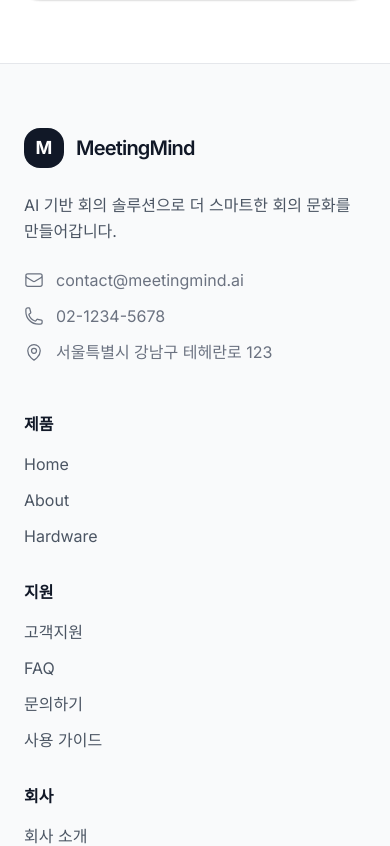
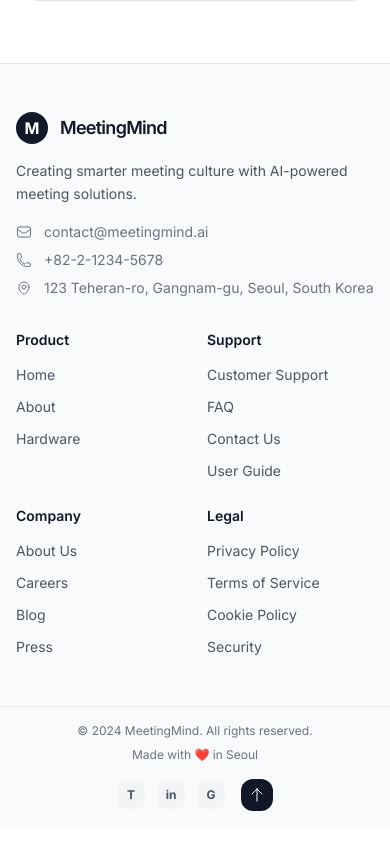
Before and after one commit to HSfac/meetingmind-landing, a Next.js app: page /terms in a window 390 px wide. Shown: the part 3246-4092 px from the top of the page. Built offline with nearby package versions, Linux system fonts and the light colour scheme; a web font is replaced by a local one.

Commit message:
푸터 컴포넌트의 다국어 지원을 위한 텍스트 국제화 구현 및 레이아웃 개선. 각 섹션의 링크와 설명을 번역 함수(t)를 사용하여 수정하고, 디자인 일관성을 유지하며 사용자 경험을 향상시킴.

```diff
--- a/src/components/Footer.tsx
+++ b/src/components/Footer.tsx
@@ -24,72 +24,72 @@ const Footer = () => {
       { label: t('nav.hardware'), href: '/hardware' },
     ],
     support: [
-      { label: '고객지원', href: '#' },
-      { label: 'FAQ', href: '#faq' },
-      { label: '문의하기', href: '#contact' },
-      { label: '사용 가이드', href: '#' },
+      { label: t('footer.sections.support.links.customerSupport'), href: '#' },
+      { label: t('footer.sections.support.links.faq'), href: '#faq' },
+      { label: t('footer.sections.support.links.contact'), href: '/contact' },
+      { label: t('footer.sections.support.links.guide'), href: '#' },
     ],
     company: [
-      { label: '회사 소개', href: '/about' },
-      { label: '채용', href: '#' },
-      { label: '블로그', href: '#' },
-      { label: '언론 보도', href: '#' },
+      { label: t('footer.sections.company.links.about'), href: '/about' },
+      { label: t('footer.sections.company.links.careers'), href: '#' },
+      { label: t('footer.sections.company.links.blog'), href: '#' },
+      { label: t('footer.sections.company.links.press'), href: '#' },
     ],
     legal: [
-      { label: '개인정보처리방침', href: '/privacy' },
-      { label: '이용약관', href: '/terms' },
-      { label: '쿠키 정책', href: '#' },
-      { label: '보안', href: '#' },
+      { label: t('footer.sections.legal.links.privacy'), href: '/privacy' },
+      { label: t('footer.sections.legal.links.terms'), href: '/terms' },
+      { label: t('footer.sections.legal.links.cookies'), href: '#' },
+      { label: t('footer.sections.legal.links.security'), href: '#' },
     ]
   }
 
   return (
     <footer className="bg-gray-50 text-gray-600 border-t border-gray-200">
-        <div className="max-w-7xl mx-auto px-6 py-16">
-          <div className="grid lg:grid-cols-6 gap-12">
+        <div className="max-w-7xl mx-auto px-4 md:px-6 py-12 md:py-16">
+          <div className="grid lg:grid-cols-6 gap-8 md:gap-12">
           {/* Apple 스타일 브랜드 섹션 */}
             <div className="lg:col-span-2">
-              <Link href="/" className="inline-block mb-6">
+              <Link href="/" className="inline-block mb-4 md:mb-6">
                 <div className="flex items-center gap-3">
-                <div className="w-10 h-10 bg-gray-900 rounded-2xl flex items-center justify-center">
-                    <span className="text-white font-bold text-lg">M</span>
+                <div className="w-8 h-8 md:w-10 md:h-10 bg-gray-900 rounded-2xl flex items-center justify-center">
+                    <span className="text-white font-bold text-base md:text-lg">M</span>
                   </div>
-                <span className="text-xl font-semibold text-gray-900 apple-heading">MeetingMind</span>
+                <span className="text-lg md:text-xl font-semibold text-gray-900 apple-heading">MeetingMind</span>
                 </div>
               </Link>
 
-            <p className="text-gray-600 leading-relaxed mb-6">
-                AI 기반 회의 솔루션으로 더 스마트한 회의 문화를 만들어갑니다.
+            <p className="text-sm md:text-base text-gray-600 leading-relaxed mb-4 md:mb-6">
+                {t('footer.brand.description')}
               </p>
 
               {/* 연락처 정보 */}
-              <div className="space-y-3">
+              <div className="space-y-2 md:space-y-3">
               <div className="flex items-center gap-3 text-gray-500">
-                  <EnvelopeIcon className="w-5 h-5" />
-                  <span>contact@meetingmind.ai</span>
+                  <EnvelopeIcon className="w-4 h-4 md:w-5 md:h-5" />
+                  <span className="text-sm md:text-base">{t('footer.contact.email')}</span>
                 </div>
               <div className="flex items-center gap-3 text-gray-500">
-                  <PhoneIcon className="w-5 h-5" />
-                  <span>02-1234-5678</span>
+                  <PhoneIcon className="w-4 h-4 md:w-5 md:h-5" />
+                  <span className="text-sm md:text-base">{t('footer.contact.phone')}</span>
                 </div>
               <div className="flex items-center gap-3 text-gray-500">
-                  <MapPinIcon className="w-5 h-5" />
-                  <span>서울특별시 강남구 테헤란로 123</span>
+                  <MapPinIcon className="w-4 h-4 md:w-5 md:h-5" />
+                  <span className="text-sm md:text-base">{t('footer.contact.address')}</span>
                 </div>
               </div>
             </div>
 
           {/* Apple 스타일 링크 섹션들 */}
-            <div className="lg:col-span-4 grid md:grid-cols-4 gap-8">
+            <div className="lg:col-span-4 grid grid-cols-2 md:grid-cols-4 gap-6 md:gap-8">
               {/* 제품 */}
               <div>
-              <h3 className="font-semibold text-gray-900 mb-4">제품</h3>
-                <ul className="space-y-3">
+              <h3 className="font-semibold text-gray-900 mb-3 md:mb-4 text-sm md:text-base">{t('footer.sections.product.title')}</h3>
+                <ul className="space-y-2 md:space-y-3">
                   {footerLinks.product.map((link, index) => (
                     <li key={index}>
                       <Link
                         href={link.href}
-                      className="text-gray-600 hover:text-gray-900 transition-colors duration-200"
+                      className="text-sm md:text-base text-gray-600 hover:text-gray-900 transition-colors duration-200"
                       >
                         {link.label}
                       </Link>
@@ -100,13 +100,13 @@ const Footer = () => {
 
               {/* 지원 */}
               <div>
-              <h3 className="font-semibold text-gray-900 mb-4">지원</h3>
-                <ul className="space-y-3">
+              <h3 className="font-semibold text-gray-900 mb-3 md:mb-4 text-sm md:text-base">{t('footer.sections.support.title')}</h3>
+                <ul className="space-y-2 md:space-y-3">
                   {footerLinks.support.map((link, index) => (
                     <li key={index}>
                       <Link
                         href={link.href}
-                      className="text-gray-600 hover:text-gray-900 transition-colors duration-200"
+                      className="text-sm md:text-base text-gray-600 hover:text-gray-900 transition-colors duration-200"
                       >
                         {link.label}
                       </Link>
@@ -117,13 +117,13 @@ const Footer = () => {
 
               {/* 회사 */}
               <div>
-              <h3 className="font-semibold text-gray-900 mb-4">회사</h3>
-                <ul className="space-y-3">
+              <h3 className="font-semibold text-gray-900 mb-3 md:mb-4 text-sm md:text-base">{t('footer.sections.company.title')}</h3>
+                <ul className="space-y-2 md:space-y-3">
                   {footerLinks.company.map((link, index) => (
                     <li key={index}>
                       <Link
                         href={link.href}
-                      className="text-gray-600 hover:text-gray-900 transition-colors duration-200"
+                      className="text-sm md:text-base text-gray-600 hover:text-gray-900 transition-colors duration-200"
                       >
                         {link.label}
                       </Link>
@@ -134,13 +134,13 @@ const Footer = () => {
 
               {/* 법적 정보 */}
               <div>
-              <h3 className="font-semibold text-gray-900 mb-4">법적 정보</h3>
-                <ul className="space-y-3">
+              <h3 className="font-semibold text-gray-900 mb-3 md:mb-4 text-sm md:text-base">{t('footer.sections.legal.title')}</h3>
+                <ul className="space-y-2 md:space-y-3">
                   {footerLinks.legal.map((link, index) => (
                     <li key={index}>
                       <Link
                         href={link.href}
-                      className="text-gray-600 hover:text-gray-900 transition-colors duration-200"
+                      className="text-sm md:text-base text-gray-600 hover:text-gray-900 transition-colors duration-200"
                       >
                         {link.label}
                       </Link>
@@ -154,11 +154,11 @@ const Footer = () => {
 
         {/* Apple 스타일 하단 바 */}
         <div className="border-t border-gray-200">
-          <div className="max-w-7xl mx-auto px-6 py-6">
+          <div className="max-w-7xl mx-auto px-4 md:px-6 py-4 md:py-6">
             <div className="flex flex-col md:flex-row justify-between items-center gap-4">
-              <div className="flex items-center gap-6 text-sm text-gray-500">
-                <span>© 2024 MeetingMind. All rights reserved.</span>
-                <span>Made with ❤️ in Seoul</span>
+              <div className="flex flex-col md:flex-row items-center gap-2 md:gap-6 text-xs md:text-sm text-gray-500">
+                <span>{t('footer.bottom.copyright')}</span>
+                <span>{t('footer.bottom.madeWith')}</span>
               </div>
 
               {/* 소셜 링크 & 맨 위로 버튼 */}
@@ -167,22 +167,22 @@ const Footer = () => {
                 <div className="flex items-center gap-3">
                   <a
                     href="#"
-                    className="w-8 h-8 bg-gray-100 hover:bg-gray-200 rounded-lg flex items-center justify-center transition-colors duration-200"
-                    aria-label="Twitter"
+                    className="w-7 h-7 md:w-8 md:h-8 bg-gray-100 hover:bg-gray-200 rounded-lg flex items-center justify-center transition-colors duration-200"
+                    aria-label={t('footer.social.twitter')}
                   >
                     <span className="text-xs font-bold text-gray-600">T</span>
                   </a>
                   <a
                     href="#"
-                    className="w-8 h-8 bg-gray-100 hover:bg-gray-200 rounded-lg flex items-center justify-center transition-colors duration-200"
-                    aria-label="LinkedIn"
+                    className="w-7 h-7 md:w-8 md:h-8 bg-gray-100 hover:bg-gray-200 rounded-lg flex items-center justify-center transition-colors duration-200"
+                    aria-label={t('footer.social.linkedin')}
                   >
                     <span className="text-xs font-bold text-gray-600">in</span>
                   </a>
                   <a
                     href="#"
-                    className="w-8 h-8 bg-gray-100 hover:bg-gray-200 rounded-lg flex items-center justify-center transition-colors duration-200"
-                    aria-label="GitHub"
+                    className="w-7 h-7 md:w-8 md:h-8 bg-gray-100 hover:bg-gray-200 rounded-lg flex items-center justify-center transition-colors duration-200"
+                    aria-label={t('footer.social.github')}
                   >
                     <span className="text-xs font-bold text-gray-600">G</span>
                   </a>
@@ -191,10 +191,10 @@ const Footer = () => {
                 {/* Apple 스타일 맨 위로 버튼 */}
                 <button
                   onClick={scrollToTop}
-                  className="w-10 h-10 bg-gray-900 hover:bg-gray-800 rounded-xl flex items-center justify-center transition-all duration-200 hover:scale-105"
-                  aria-label="맨 위로"
+                  className="w-8 h-8 md:w-10 md:h-10 bg-gray-900 hover:bg-gray-800 rounded-xl flex items-center justify-center transition-all duration-200 hover:scale-105"
+                  aria-label={t('footer.bottom.backToTop')}
                 >
-                  <ArrowUpIcon className="w-5 h-5 text-white" />
+                  <ArrowUpIcon className="w-4 h-4 md:w-5 md:h-5 text-white" />
                 </button>
             </div>
           </div>
--- a/src/locales/en.json
+++ b/src/locales/en.json
@@ -736,5 +736,61 @@
         "content": "The Company designates a Personal Information Protection Officer as follows to take overall responsibility for personal information processing and handle complaints and damage relief related to personal information processing:\n\nPersonal Information Protection Officer\nName: Mr. Kim OO\nPosition: Personal Information Protection Team Leader\nContact: privacy@meetingmind.ai\n\nPersonal Information Protection Department\nDepartment: Personal Information Protection Team\nContact: privacy@meetingmind.ai"
       }
     }
+  },
+  "footer": {
+    "brand": {
+      "description": "Creating smarter meeting culture with AI-powered meeting solutions."
+    },
+    "contact": {
+      "email": "contact@meetingmind.ai",
+      "phone": "+82-2-1234-5678",
+      "address": "123 Teheran-ro, Gangnam-gu, Seoul, South Korea"
+    },
+    "sections": {
+      "product": {
+        "title": "Product",
+        "links": {
+          "support": "Support",
+          "guide": "User Guide"
+        }
+      },
+      "support": {
+        "title": "Support",
+        "links": {
+          "customerSupport": "Customer Support",
+          "faq": "FAQ",
+          "contact": "Contact Us",
+          "guide": "User Guide"
+        }
+      },
+      "company": {
+        "title": "Company",
+        "links": {
+          "about": "About Us",
+          "careers": "Careers",
+          "blog": "Blog",
+          "press": "Press"
+        }
+      },
+      "legal": {
+        "title": "Legal",
+        "links": {
+          "privacy": "Privacy Policy",
+          "terms": "Terms of Service",
+          "cookies": "Cookie Policy",
+          "security": "Security"
+        }
+      }
+    },
+    "bottom": {
+      "copyright": "© 2024 MeetingMind. All rights reserved.",
+      "madeWith": "Made with ❤️ in Seoul",
+      "backToTop": "Back to Top"
+    },
+    "social": {
+      "twitter": "Twitter",
+      "linkedin": "LinkedIn",
+      "github": "GitHub"
+    }
   }
 }
--- a/src/locales/ko.json
+++ b/src/locales/ko.json
@@ -654,5 +654,61 @@
         "liveDemo": "라이브 데모 예약"
       }
     }
+  },
+  "footer": {
+    "brand": {
+      "description": "AI 기반 회의 솔루션으로 더 스마트한 회의 문화를 만들어갑니다."
+    },
+    "contact": {
+      "email": "contact@meetingmind.ai",
+      "phone": "02-1234-5678",
+      "address": "서울특별시 강남구 테헤란로 123"
+    },
+    "sections": {
+      "product": {
+        "title": "제품",
+        "links": {
+          "support": "고객지원",
+          "guide": "사용 가이드"
+        }
+      },
+      "support": {
+        "title": "지원",
+        "links": {
+          "customerSupport": "고객지원",
+          "faq": "FAQ",
+          "contact": "문의하기",
+          "guide": "사용 가이드"
+        }
+      },
+      "company": {
+        "title": "회사",
+        "links": {
+          "about": "회사 소개",
+          "careers": "채용",
+          "blog": "블로그",
+          "press": "언론 보도"
+        }
+      },
+      "legal": {
+        "title": "법적 정보",
+        "links": {
+          "privacy": "개인정보처리방침",
+          "terms": "이용약관",
+          "cookies": "쿠키 정책",
+          "security": "보안"
+        }
+      }
+    },
+    "bottom": {
+      "copyright": "© 2024 MeetingMind. All rights reserved.",
+      "madeWith": "Made with ❤️ in Seoul",
+      "backToTop": "맨 위로"
+    },
+    "social": {
+      "twitter": "Twitter",
+      "linkedin": "LinkedIn",
+      "github": "GitHub"
+    }
   }
 }
```
